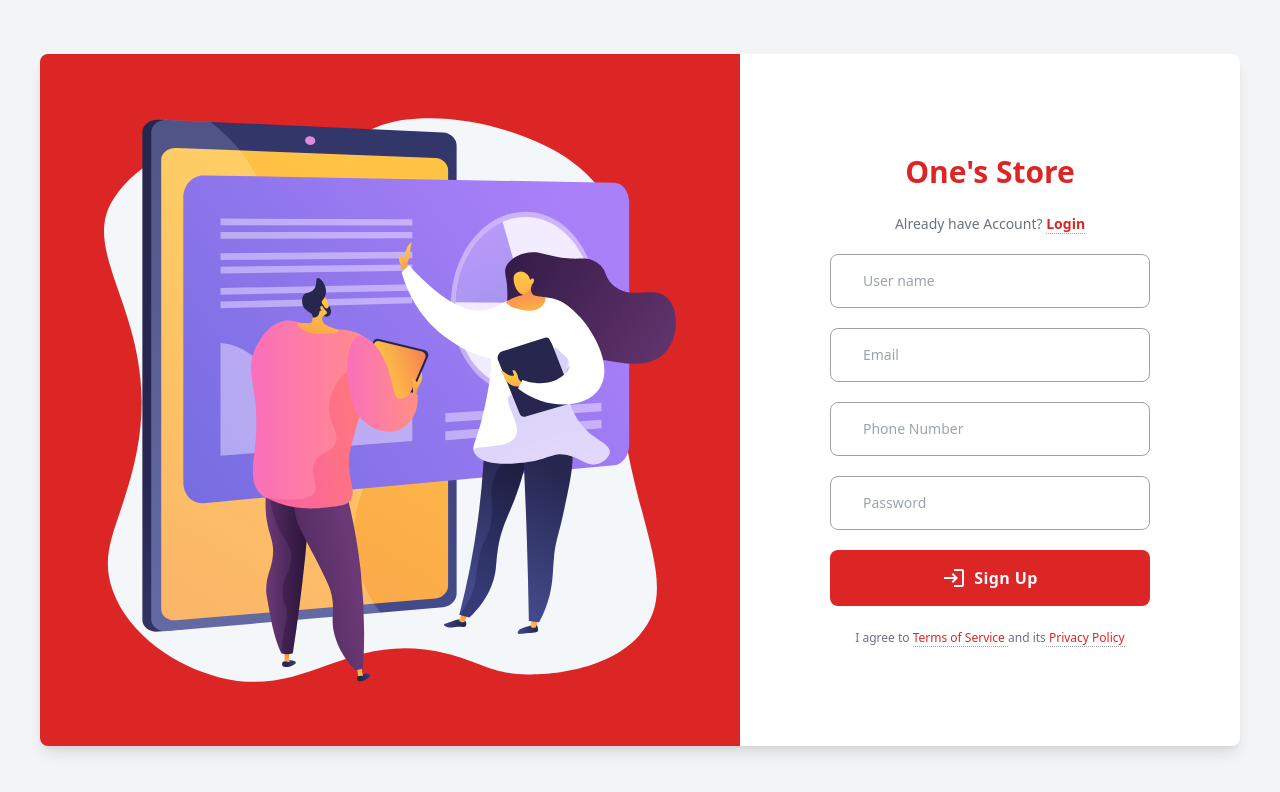
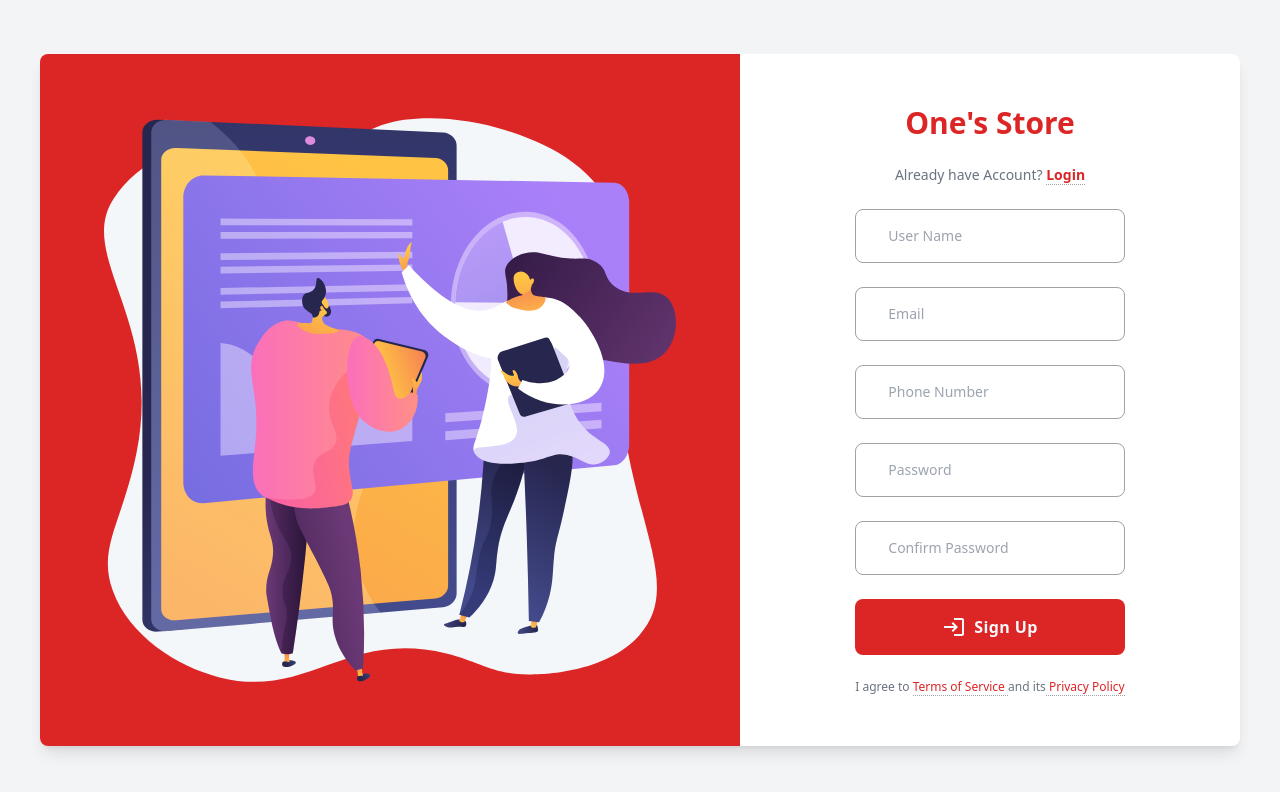
Before and after one commit to Mr-Mudassar/One-s-store, a React (Create React App) app: page /auth/signup in a window 1280 px wide. Shown: the top 792 px of the page. Built offline with nearby package versions, Linux system fonts and the light colour scheme.

Commit message:
Both forms validation done using formik

```diff
--- a/package.json
+++ b/package.json
@@ -7,6 +7,7 @@
     "@testing-library/react": "^13.4.0",
     "@testing-library/user-event": "^13.5.0",
     "axios": "^1.6.8",
+    "formik": "^2.4.6",
     "js-cookie": "^3.0.5",
     "jwt-decode": "^4.0.0",
     "react": "^18.3.1",
@@ -18,6 +19,7 @@
     "react-toastify": "^10.0.5",
     "tailwind": "^4.0.0",
     "web-vitals": "^2.1.4",
+    "yup": "^1.4.0",
     "zustand": "^4.5.2"
   },
   "scripts": {
--- /dev/null
+++ b/src/components/inputField.js
@@ -0,0 +1,24 @@
+import React from "react";
+
+const InputField = ({errors, name, type, placeholder, values, onChange, onBlur}) => {
+  return (
+    <div className="relative my-6">
+      <input
+        className="w-full px-8 py-4 rounded-lg font-medium bg-theme-primaryBg border border-theme-primaryBorder placeholder-theme-tertiary text-sm focus:outline-none focus:border-gray-600 text-theme-primary ,"
+        type={type}
+        placeholder={placeholder}
+        name={name}
+        value={values}
+        onChange={onChange}
+        onBlur={onBlur}
+      />
+      {errors && (
+        <p className="form-error text-theme-btnBgText text-xs absolute top-full -mt-2.5 left-1 z-30 bg-theme-primaryBg px-1 ml-1">
+          {errors}
+        </p>
+      )}
+    </div>
+  );
+};
+
+export default InputField;
--- a/src/pages/auth/login.js
+++ b/src/pages/auth/login.js
@@ -3,29 +3,38 @@ import { Link, useNavigate } from "react-router-dom";
 import useStore from "../../hooks/useStore";
 import axios from "axios";
 import Cookies from "js-cookie";
+import { useFormik } from "formik";
+import { LoginInSchema } from "../../schemas";
 
 import { MdLogin } from "react-icons/md";
 import { FcGoogle } from "react-icons/fc";
 import LoginImg from "../../assests/login-illustration.svg";
 import { toast } from "react-toastify";
+import InputField from "../../components/inputField";
 
 const Login = () => {
-  const [email, setEmail] = useState();
-  const [password, setPassword] = useState();
+  const initialValues = {
+    email: "",
+    password: "",
+  };
   const setIsLogin = useStore((state) => state.setIsLogin);
 
+  // Environmental variable import
   const baseUrl = process.env.REACT_APP_API_BASE_URL;
+  // UseNavigate
   const Navigate = useNavigate();
 
-  const handleLogin = async (e) => {
-    e.preventDefault();
 
+  // Login function and API call on form submit
+  const { values, errors, handleBlur, handleChange, handleSubmit } = useFormik({
+    initialValues: initialValues,
+    validationSchema: LoginInSchema,
+    onSubmit: async (values) => {
       const formData = new FormData();
-    formData.append("Email", email);
-    formData.append("Password", password);
+      formData.append("Email", values.email);
+      formData.append("Password", values.password);
 
       try {
-      // Send POST request to API
         const response = await axios.post(`${baseUrl}/Account/login`, formData, {
           headers: {
             "Content-Type": "multipart/form-data",
@@ -33,14 +42,15 @@ const Login = () => {
         });
         toast.success(response?.data?.message);
         setIsLogin(true);
+        console.log("token", response?.data);
         Cookies.set("token", response?.data?.data?.jwToken);
         Navigate("/");
       } catch (error) {
         toast.error(error?.response?.data?.Message);
       }
-  };
+    },
+  });
 
-  console.log(Cookies.get("token"));
 
   return (
     <div className="flex justify-center items-center h-screen">
@@ -91,28 +101,31 @@ const Login = () => {
               </div>
 
               <div className="mx-auto max-w-xs">
-                <form onSubmit={handleLogin}>
-                  <input
-                    className="w-full px-8 py-4 rounded-lg font-medium bg-theme-primaryBg border border-theme-primaryBorder placeholder-theme-tertiary text-sm focus:outline-none focus:border-gray-400 focus:bg-theme-secondaryBg text-theme-primary"
+                <form onSubmit={handleSubmit}>
+                  <InputField
+                    errors={errors.email}
+                    name="email"
                     type="email"
                     placeholder="Email"
-                    name="email"
-                    value={email}
-                    onChange={(e) => setEmail(e.target.value)}
-                    required
+                    values={values.email}
+                    onChange={handleChange}
+                    onBlur={handleBlur}
                   />
-                  <input
-                    className="w-full px-8 py-4 rounded-lg font-medium bg-theme-primaryBg border border-theme-primaryBorder placeholder-theme-tertiary text-sm focus:outline-none focus:border-gray-400 focus:bg-theme-secondaryBg text-theme-primary mt-5"
+
+                  <InputField
+                    errors={errors.password}
+                    name="password"
                     type="password"
                     placeholder="Password"
-                    name="password"
-                    value={password}
-                    onChange={(e) => setPassword(e.target.value)}
-                    required
+                    values={values.password}
+                    onChange={handleChange}
+                    onBlur={handleBlur}
                   />
+
                   <button
                     type="submit"
-                    className="mt-5 tracking-wide font-semibold bg-theme-btnBg text-theme-btnColor w-full py-4 rounded-lg transition-all duration-300 ease-in-out flex items-center justify-center focus:shadow-outline focus:outline-none"
+                    className="mt-5 tracking-wide font-semibold bg-theme-btnBg text-theme-btnColor w-full py-4 rounded-lg transition-all duration-300 ease-in-out flex items-center justify-center focus:shadow-outline focus:outline-none hover:bg-theme-btnColorHover"
+
                   >
                     <MdLogin className="text-2xl text-theme-btnColor" />
                     <span className="ml-2">Log In</span>
--- a/src/pages/auth/signup.js
+++ b/src/pages/auth/signup.js
@@ -3,45 +3,103 @@ import { Link, useNavigate } from "react-router-dom";
 import useStore from "../../hooks/useStore";
 import axios from "axios";
 import Cookies from "js-cookie";
+import InputField from "../../components/inputField";
+import { SignUpSchema } from "../../schemas";
 
 import { MdLogin } from "react-icons/md";
-import { FcGoogle } from "react-icons/fc";
 import SignUpImg from "../../assests/signup-illustration.svg";
 import { toast } from "react-toastify";
+import { useFormik } from "formik";
 
 const SignUp = () => {
   const [email, setEmail] = useState();
-  const [password, setPassword] = useState();
+  const initialValues = {
+    userName: "",
+    email: "",
+    phoneNumber: "",
+    password: "",
+    confirmPassword: "",
+  };
 
   const setIsLogin = useStore((state) => state.setIsLogin);
 
+  // Environmental variable import
   const baseUrl = process.env.REACT_APP_API_BASE_URL;
+  // UseNavigate
   const Navigate = useNavigate();
 
-  const handleLogin = async (e) => {
-    e.preventDefault();
+  const { values, errors, handleBlur, handleChange, handleSubmit } = useFormik({
+    initialValues: initialValues,
+    validationSchema: SignUpSchema,
+    onSubmit: async (values) => {
 
-    const formData = new FormData();
-    formData.append("Email", email);
-    formData.append("Password", password);
+        console.log(values)
 
-    try {
-      // Send POST request to API
-      const response = await axios.post(`${baseUrl}/Account/login`, formData, {
-        headers: {
-          "Content-Type": "multipart/form-data",
-        },
-      });
-      toast.success(response?.data?.message);
-      setIsLogin(true);
-      Cookies.set("token", response?.data?.data?.jwToken);
-      Navigate("/");
-    } catch (error) {
-      toast.error(error?.response?.data?.Message);
-    }
-  };
+    //   const formData = new FormData();
+    //   formData.append("UserName", values.userName);
+    //   formData.append("Email", values.email);
+    //   formData.append("PhoneNumber", values.phoneNumber);
+    //   formData.append("Password", values.password);
+    //   formData.append("ConfirmPassword", values.confirmPassword);
 
-  console.log(Cookies.get("token"));
+    //   try {
+    //     const response = await axios.post(
+    //       `${baseUrl}/Account/login`,
+    //       formData,
+    //       {
+    //         headers: {
+    //           "Content-Type": "multipart/form-data",
+    //         },
+    //       }
+    //     );
+    //     toast.success(response?.data?.message);
+    //     setIsLogin(true);
+    //     console.log("token", response?.data);
+    //     Cookies.set("token", response?.data?.data?.jwToken);
+    //     Navigate("/");
+    //   } catch (error) {
+    //     toast.error(error?.response?.data?.Message);
+    //   }
+    },
+  });
+
+  const inputFieldsData = [
+    {
+      errors: errors.userName,
+      name: "userName",
+      type: "text",
+      placeholder: "User Name",
+      values: values.userName,
+    },
+    {
+      errors: errors.email,
+      name: "email",
+      type: "email",
+      placeholder: "Email",
+      values: values.email,
+    },
+    {
+      errors: errors.phoneNumber,
+      name: "phoneNumber",
+      type: "number",
+      placeholder: "Phone Number",
+      values: values.phoneNumber,
+    },
+    {
+      errors: errors.password,
+      name: "password",
+      type: "password",
+      placeholder: "Password",
+      values: values.password,
+    },
+    {
+      errors: errors.confirmPassword,
+      name: "confirmPassword",
+      type: "password",
+      placeholder: "Confirm Password",
+      values: values.confirmPassword,
+    },
+  ];
 
   return (
     <div className="flex justify-center items-center h-screen">
@@ -68,7 +126,7 @@ const SignUp = () => {
           </h1>
 
           <p className="mt-6 text-sm text-theme-tertiary text-center ">
-           Already have Account?{" "}
+            Already have Account?{" "}
             <Link
               to="/auth/login"
               className="border-b border-theme-primaryBorder border-dotted text-theme-btnBgText font-semibold"
@@ -78,70 +136,26 @@ const SignUp = () => {
           </p>
 
           <div className="flex flex-col items-center">
-            {/* <div className="w-full flex-1 mt-8"> */}
-            {/* <div className="flex flex-col items-center ">
-                <button
-                  onClick={() =>
-                    toast.error(
-                      "SignIn with Goggle is not available now. Please SignIn using Email and Password"
-                    )
-                  }
-                  className="w-full max-w-xs font-bold shadow-sm rounded-lg py-3 text-theme-primary flex items-center justify-center transition-all duration-300 ease-in-out focus:outline-none hover:shadow focus:shadow-sm focus:shadow-outline bg-theme-secondaryBg"
-                >
+            <div className="mx-auto max-w-xs">
+              <form onSubmit={handleSubmit}>
 
-                  <FcGoogle className="text-2xl" />
-                  <span className="ml-4">Sign In with Google</span>
-                </button>
-              </div>
+                 {/* Input fields */}
+                {inputFieldsData.map((item, index) => (
+                  <InputField
+                    key={index}
+                    errors={item.errors}
+                    name={item.name}
+                    type={item.type}
+                    placeholder={item.placeholder}
+                    values={item.values}
+                    onChange={handleChange}
+                    onBlur={handleBlur}
+                  />
+                ))}
 
-              <div className="my-12 border-t border-theme-primaryBorder text-center mx-8">
-                <div className="leading-none px-2 inline-block text-sm text-theme-tertiary tracking-wide font-medium transform translate-y-1/2">
-                  Or SignIn with E-mail
-                </div>
-              </div> */}
-
-            <div className="mx-auto max-w-xs">
-              <form onSubmit={handleLogin}>
-                <input
-                  className="w-full px-8 py-4 rounded-lg font-medium bg-theme-primaryBg border border-theme-primaryBorder placeholder-theme-tertiary text-sm focus:outline-none focus:border-gray-400 focus:bg-theme-secondaryBg text-theme-primary mt-5"
-                  type="password"
-                  placeholder="User name"
-                  name="password"
-                  value={password}
-                  onChange={(e) => setPassword(e.target.value)}
-                  required
-                />
-                <input
-                  className="w-full px-8 py-4 rounded-lg font-medium bg-theme-primaryBg border border-theme-primaryBorder placeholder-theme-tertiary text-sm focus:outline-none focus:border-gray-400 focus:bg-theme-secondaryBg text-theme-primary mt-5"
-                  type="email"
-                  placeholder="Email"
-                  name="email"
-                  value={email}
-                  onChange={(e) => setEmail(e.target.value)}
-                  required
-                />
-                <input
-                  className="w-full px-8 py-4 rounded-lg font-medium bg-theme-primaryBg border border-theme-primaryBorder placeholder-theme-tertiary text-sm focus:outline-none focus:border-gray-400 focus:bg-theme-secondaryBg text-theme-primary mt-5"
-                  type="password"
-                  placeholder="Phone Number"
-                  name="password"
-                  value={password}
-                  onChange={(e) => setPassword(e.target.value)}
-                  required
-                />
-
-                <input
-                  className="w-full px-8 py-4 rounded-lg font-medium bg-theme-primaryBg border border-theme-primaryBorder placeholder-theme-tertiary text-sm focus:outline-none focus:border-gray-400 focus:bg-theme-secondaryBg text-theme-primary mt-5"
-                  type="password"
-                  placeholder="Password"
-                  name="password"
-                  value={password}
-                  onChange={(e) => setPassword(e.target.value)}
-                  required
-                />
                 <button
                   type="submit"
-                  className="mt-5 tracking-wide font-semibold bg-theme-btnBg text-theme-btnColor w-full py-4 rounded-lg transition-all duration-300 ease-in-out flex items-center justify-center focus:shadow-outline focus:outline-none"
+                  className="mt-5 tracking-wide font-semibold bg-theme-btnBg text-theme-btnColor w-full py-4 rounded-lg transition-all duration-300 ease-in-out flex items-center justify-center focus:shadow-outline focus:outline-none hover:bg-theme-btnColorHover"
                 >
                   <MdLogin className="text-2xl text-theme-btnColor" />
                   <span className="ml-2">Sign Up</span>
--- /dev/null
+++ b/src/schemas/index.js
@@ -0,0 +1,16 @@
+import * as Yup from "yup";
+
+export const LoginInSchema = Yup.object({
+    email: Yup.string().email().min(6).max(50).required("Email is required"),
+    password: Yup.string().min(8).max(25).required("Password is required"),
+})
+
+export const SignUpSchema = Yup.object({
+    userName: Yup.string().min(2).max(25).required("Username is required"),
+    email: Yup.string().email().min(6).max(50).required("Email is required"),
+    phoneNumber: Yup.string().min(11).max(13).required("Phone Number is required"),
+    password: Yup.string().min(8).max(25).required("Password is required"),
+    confirmPassword: Yup.string()
+    .required("Confirm password is required")
+    .oneOf([Yup.ref("password"), null], "Passwords must match"),
+  })
```
Also changed, not shown: 2 other files (tests, documents, lock files or other folders). Lines whose indentation alone changed are shown as unchanged.
